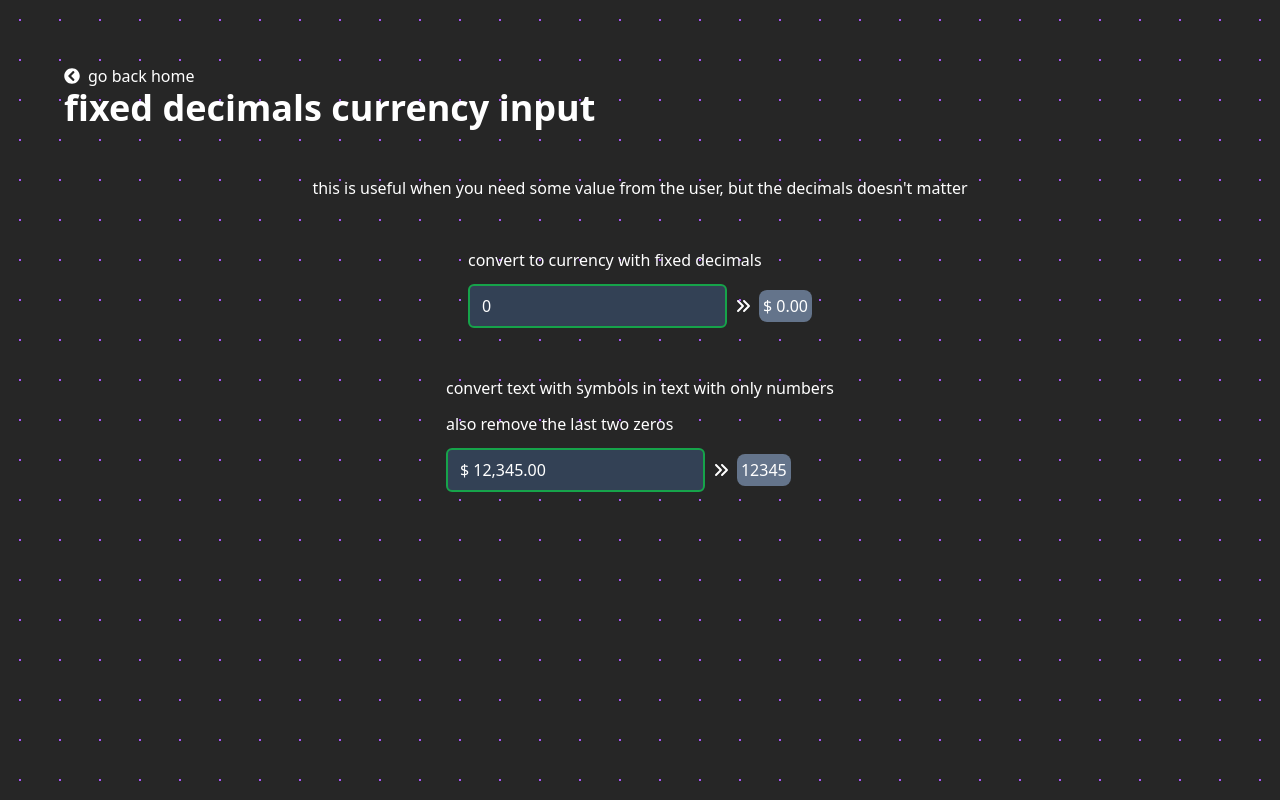
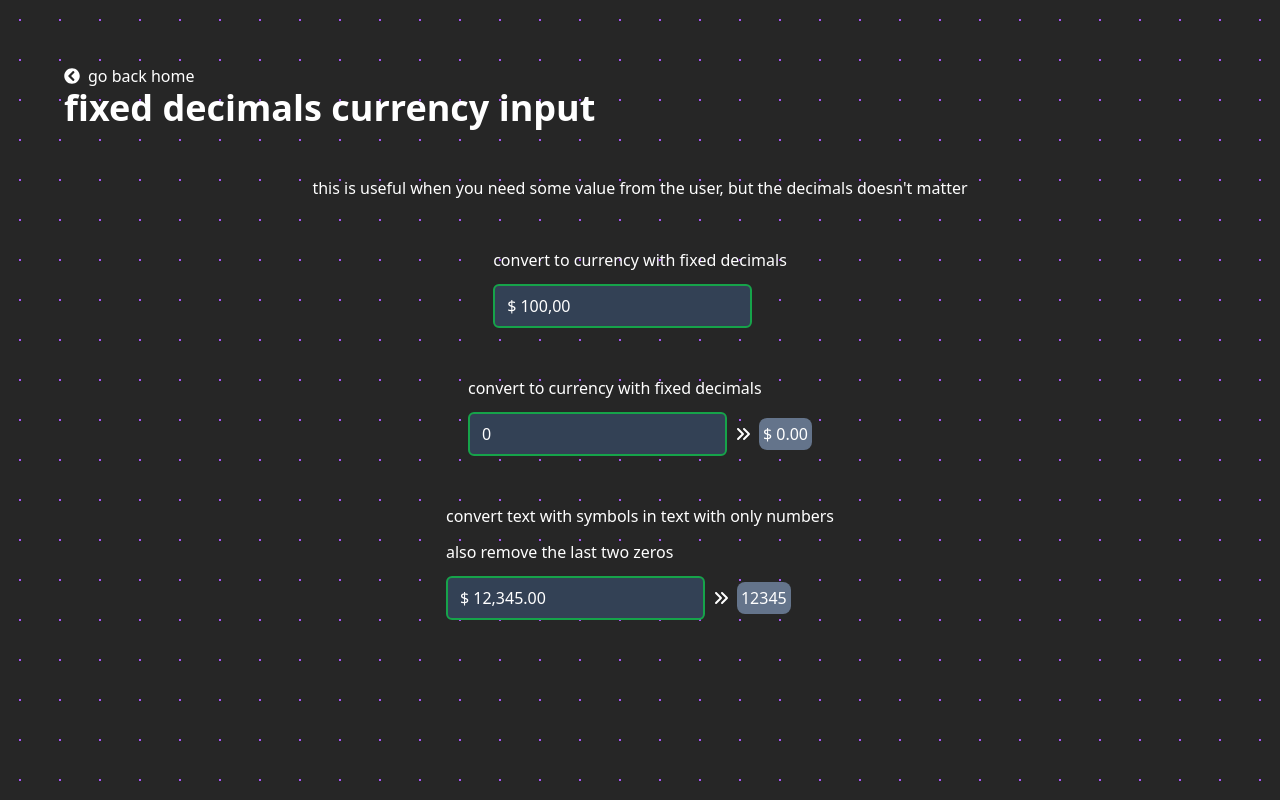
Before and after one commit to carmogui/draftbox, a React (Vite) app: page /currency in a window 1280 px wide. Built offline with nearby package versions, Linux system fonts and the light colour scheme.

Commit message:
start `CustomCaretInput` subcomponent of `Currency`

```diff
--- /dev/null
+++ b/src/pages/currency/components/custom-caret-input/index.tsx
@@ -0,0 +1,66 @@
+import { useState } from "react";
+import { Input } from "../../../../components";
+
+export function CustomCaretInput() {
+  const [inputValue, setValue] = useState("$ 100,00");
+
+  return (
+    <div className="flex flex-col gap-3">
+      <span>convert to currency with fixed decimals</span>
+
+      <div className="flex gap-2 items-center">
+        <Input
+          value={inputValue}
+          onChange={(e) => {
+            console.log(e.target.value);
+            const { value, selectionStart, selectionEnd } = e.target;
+
+            console.log("selection");
+            console.log(selectionStart);
+            console.log(selectionEnd);
+
+            const allowedStart = 3;
+            const allowedEnd = value.length - 3;
+
+            if (
+              inputValue.length < value.length &&
+              selectionEnd &&
+              selectionEnd > allowedEnd
+            ) {
+              const newValue =
+                value.slice(0, selectionEnd - 1) + value.slice(selectionEnd);
+
+              console.log("value: ", value);
+              console.log("inputValue: ", inputValue);
+              console.log("newValue: ", newValue);
+              const typedValue = value.charAt(selectionEnd - 1);
+
+              const formattedStr =
+                newValue.slice(0, allowedEnd - 1) +
+                typedValue +
+                newValue.slice(allowedEnd - 1);
+
+              console.log("typedValue: ", typedValue);
+
+              console.log("formattedStr: ", formattedStr);
+
+              setTimeout(() => {
+                e.target.setSelectionRange(allowedEnd, allowedEnd);
+              }, 100);
+
+              return setValue(formattedStr);
+            }
+
+            if (selectionStart && selectionStart < allowedStart) {
+              e.target.setSelectionRange(allowedStart, allowedStart);
+            } else if (selectionEnd && selectionEnd > allowedEnd) {
+              e.target.setSelectionRange(allowedEnd, allowedEnd);
+            }
+
+            setValue(value);
+          }}
+        />
+      </div>
+    </div>
+  );
+}
--- a/src/pages/currency/components/index.ts
+++ b/src/pages/currency/components/index.ts
@@ -1,2 +1,3 @@
 export * from "./clean-string";
 export * from "./convert-currency";
+export * from "./custom-caret-input";
--- a/src/pages/currency/index.tsx
+++ b/src/pages/currency/index.tsx
@@ -1,5 +1,5 @@
 import { CommonScreen } from "../../components";
-import { CleanString, ConvertCurrency } from "./components";
+import { CleanString, ConvertCurrency, CustomCaretInput } from "./components";
 
 export function Currency() {
   return (
@@ -9,6 +9,8 @@ export function Currency() {
         doesn't matter
       </p>
 
+      <CustomCaretInput />
+
       <ConvertCurrency />
 
       <CleanString />
```
